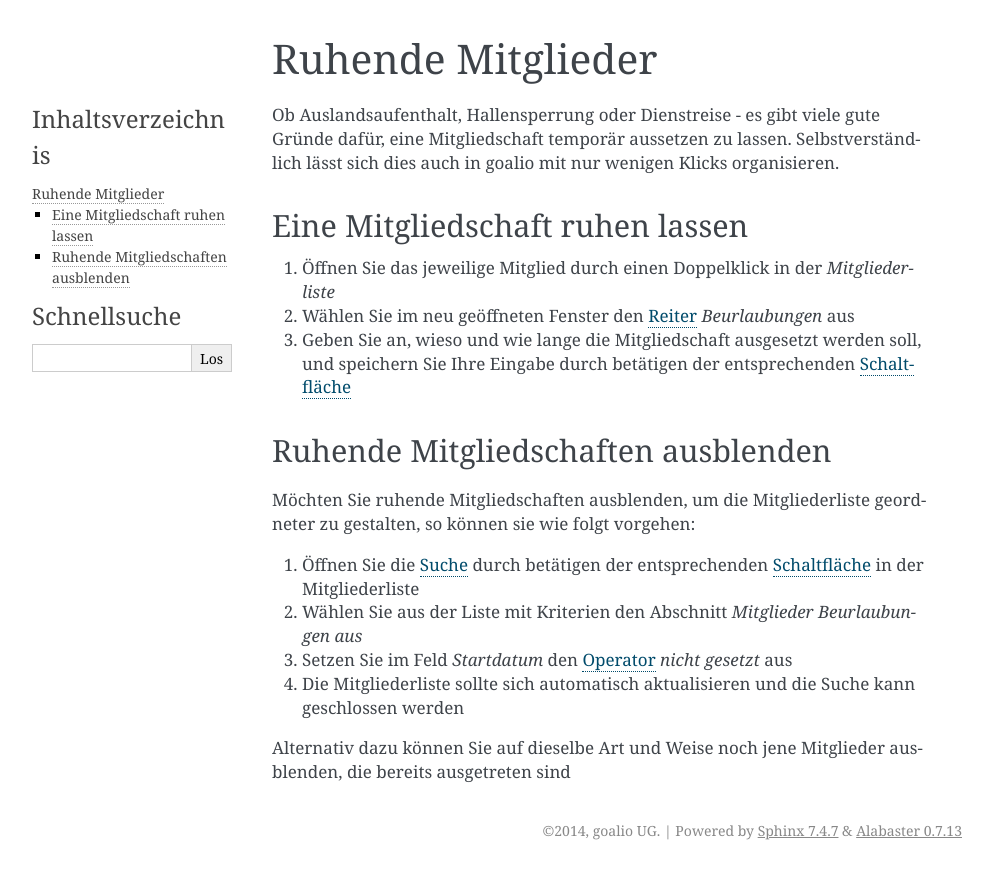
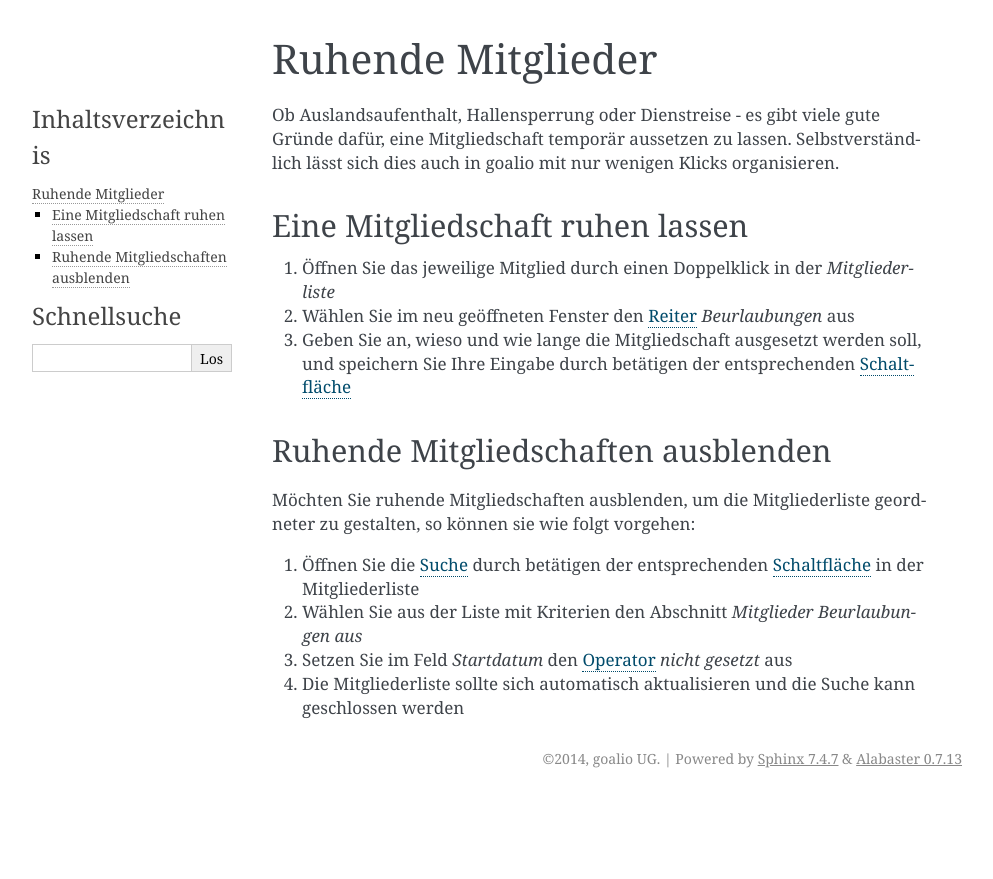
Before and after one commit to goalio/docs, a Sphinx documentation site: the page built from docs/module/mitglieder/ruhende-mitgliedschaft.rst, in a window 1280 px wide. Shown: the top 879 px of the page, without its empty margins (148-1141 px from the left). Built offline with Sphinx 7.4.7, drawn with Linux system fonts in a browser that asks for light colours; formulas are drawn with MathJax 3.

Commit message:
Update ruhende-mitgliedschaft.rst

```diff
--- a/docs/module/mitglieder/ruhende-mitgliedschaft.rst
+++ b/docs/module/mitglieder/ruhende-mitgliedschaft.rst
@@ -25,8 +25,6 @@ Möchten Sie ruhende Mitgliedschaften ausblenden, um die Mitgliederliste geordne
 
 4. Die Mitgliederliste sollte sich automatisch aktualisieren und die Suche kann geschlossen werden
 
-Alternativ dazu können Sie auf dieselbe Art und Weise noch jene Mitglieder ausblenden, die bereits ausgetreten sind
-
 .. _Operator: /de/latest/erste-schritte/benutzeroberflaeche.html#operatoren
 .. _Reiter: /de/latest/erste-schritte/benutzeroberflaeche.html#reiter
 .. _Schaltfläche: /de/latest/erste-schritte/benutzeroberflaeche.html#schaltflachen
```
